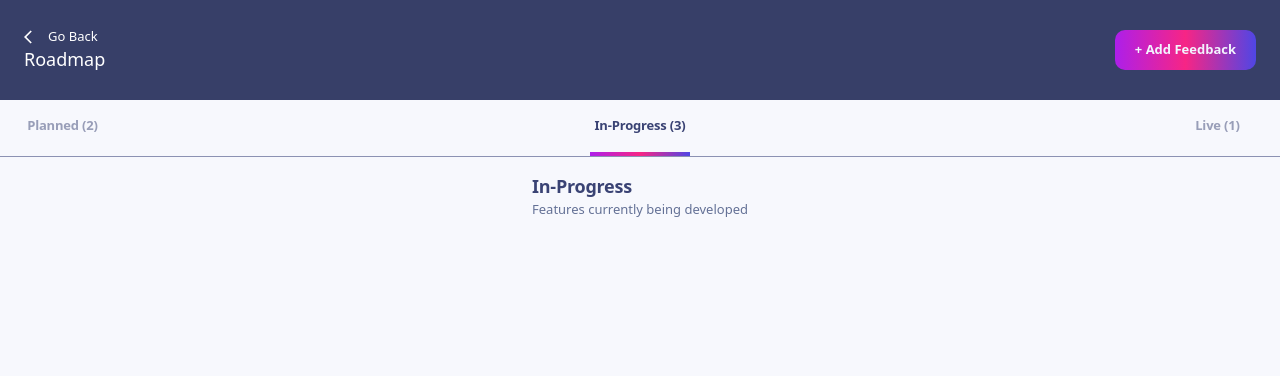
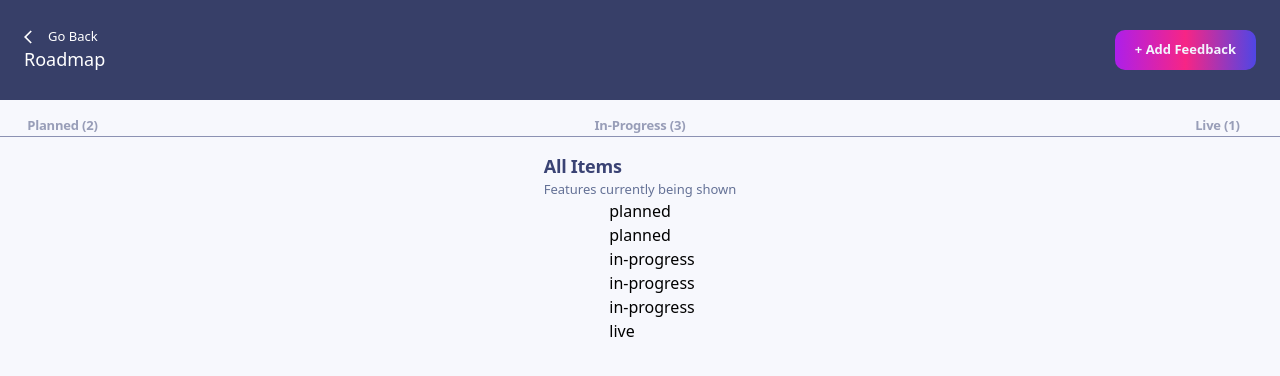
Before and after one commit to 4LL7N/product-feedback-app, a React (Vite) app: page /roadmap in a window 1280 px wide. Shown: the top 376 px of the page. Built offline with nearby package versions, Linux system fonts and the light colour scheme.

Commit message:
add roadmap function

```diff
--- a/src/index.css
+++ b/src/index.css
@@ -32,22 +32,6 @@
   transition: background 1s ease;
   border-color: purple;
 }
-.custom-button {
-  background: linear-gradient(to right, #ad1fea, #f72585, #4f46e5);
-  border: none;
-  font-size: 13px;
-  font-weight: bold;
-  color: #f2f4fe;
-  padding: 10.5px 20px;
-  border-radius: 10px;
-}
-
-.custom-button:hover {
-  background: none;
-  background: linear-gradient(to right, #4f46e5, #ad1fea, #f72585);
-  transition: background 1s ease;
-  border-color: purple;
-}
 
 .custom-line {
   background: linear-gradient(to right, #ad1fea, #f72585, #4f46e5);
--- a/src/page/RoadMap.tsx
+++ b/src/page/RoadMap.tsx
@@ -1,13 +1,51 @@
-import { useState } from "react";
+import { useEffect, useState } from "react";
 import { MdArrowBackIos } from "react-icons/md";
+import { Context } from "./Context";
+
 function RoadMap() {
-  const [selectedItem, setSelectedItem] = useState<string>("In-Progress");
+  const context = Context();
+  const [selectedItem, setSelectedItem] = useState<string>("");
+  const [filterInfo, setFilterInfo] = useState<any[]>([]);
+  const displayedStatuses: string[] = [];
+  const [statusCounts, setStatusCounts] = useState<{ [key: string]: number }>({
+    Planned: 0,
+    "In-Progress": 0,
+    Live: 0,
+  });
+
+  useEffect(() => {
+    const filteredData = context.dataInfo.productRequests.filter((item: any) =>
+      item.status.includes(context.filterCategory.toLowerCase())
+    );
+
+    const counts: { [key: string]: number } = {
+      Planned: 0,
+      "In-Progress": 0,
+      Live: 0,
+    };
+
+    filteredData.forEach((item: any) => {
+      counts[item.status] = (counts[item.status] || 0) + 1;
+    });
+
+    setStatusCounts(counts);
+    setFilterInfo(filteredData); // Update filtered data state
+  }, [context.filterCategory, context.dataInfo.productRequests]);
+
+  const CountStatus = (status: string) => {
+    // Normalize the status value to lowercase
+    const normalizedStatus = status.toLowerCase();
+    return statusCounts[normalizedStatus] !== undefined
+      ? statusCounts[normalizedStatus]
+      : 0;
+  };
+
   return (
-    <article className="flex flex-col items-center  justify-start bg-[#f7f8fd]  min-h-screen">
+    <article className="flex flex-col items-center justify-start bg-[#f7f8fd] min-h-screen">
       <header className="bg-[#373f68] w-full h-[100px] px-6 py-5 flex flex-row items-center justify-between">
-        <div className="flex flex-col items-start justify-between  ">
-          <div className="flex flex-row items-center  justify-center gap-2">
-            <MdArrowBackIos className=" text-white" />
+        <div className="flex flex-col items-start justify-between">
+          <div className="flex flex-row items-center justify-center gap-2">
+            <MdArrowBackIos className="text-white" />
             <button
               onClick={() => window.history.back()}
               className="text-[13px] text-white font-normal"
@@ -15,44 +53,40 @@ function RoadMap() {
               Go Back
             </button>
           </div>
-          <p className="text-[18px] text-white leading-[-0.25]font-normal">
+          <p className="text-[18px] text-white leading-[-0.25] font-normal">
             Roadmap
           </p>
         </div>
         <button className="custom-button">+ Add Feedback</button>
       </header>
-      <section className="flex flex-col items-center justify-between w-full    py-4">
+      <section className="flex flex-col items-center justify-between w-full py-4">
         <div className="flex flex-row items-center justify-between w-full">
           <button
-            className={` ${
+            className={`${
               selectedItem === "Planned" ? "text-[#3a4374]" : "text-[#3a437480]"
-            }
-             w-[125px] flex items-center justify-center text-[13px] font-bold tracking-[-0.18px]`}
+            } w-[125px] flex items-center justify-center text-[13px] font-bold tracking-[-0.18px]`}
             onClick={() => setSelectedItem("Planned")}
           >
-            Planned (2)
+            Planned ({CountStatus("Planned")})
           </button>
-          <div
-            className={` ${
+          <button
+            className={`${
               selectedItem === "In-Progress"
                 ? "text-[#3a4374]"
                 : "text-[#3a437480]"
-            }
-             w-[125px] flex items-center justify-center text-[13px] font-bold tracking-[-0.18px]`}
+            } w-[125px] flex items-center justify-center text-[13px] font-bold tracking-[-0.18px]`}
             onClick={() => setSelectedItem("In-Progress")}
           >
-            <p> In-Progress (3)</p>
-          </div>
-
-          <p
-            className={` ${
+            In-Progress ({CountStatus("In-Progress")})
+          </button>
+          <button
+            className={`${
               selectedItem === "Live" ? "text-[#3a4374]" : "text-[#3a437480]"
-            }
-              w-[125px] flex items-center justify-center text-[13px] font-bold tracking-[-0.18px]`}
+            } w-[125px] flex items-center justify-center text-[13px] font-bold tracking-[-0.18px]`}
             onClick={() => setSelectedItem("Live")}
           >
-            Live (1)
-          </p>
+            Live ({CountStatus("Live")})
+          </button>
         </div>
         <div className="flex flex-row items-center justify-between w-full px-6">
           <div
@@ -68,12 +102,63 @@ function RoadMap() {
       <section>
         <div>
           <p className="text-[18px] font-bold tracking-[-0.25px] text-[#3a4374]">
-            {selectedItem}
+            {selectedItem ? selectedItem : "All Items"}
           </p>
           <p className="text-[13px] text-[#647196] font-normal">
-            Features currently being developed
+            Features currently being{" "}
+            {selectedItem ? selectedItem.toLowerCase() : "shown"}
           </p>
         </div>
+      </section>
+      <section>
+        {selectedItem
+          ? filterInfo.map((item: any) => {
+              if (
+                item.status.toLowerCase() === selectedItem.toLowerCase() &&
+                item.status !== "suggestion"
+              ) {
+                let dotColor = "";
+                if (item.status === "Planned") {
+                  dotColor = "bg-orange-300"; // Use Tailwind CSS color class
+                } else if (item.status === "In-Progress") {
+                  dotColor = "bg-purple-400"; // Use Tailwind CSS color class
+                } else if (item.status === "Live") {
+                  dotColor = "bg-blue-400"; // Use Tailwind CSS color class
+                }
+
+                return (
+                  <div key={item.id}>
+                    <p
+                      className={`${dotColor} w-2 h-2 rounded-full inline-block mr-2`}
+                    ></p>
+                    {item.status}
+                  </div>
+                );
+              }
+              return null;
+            })
+          : filterInfo.map((item: any) => {
+              if (item.status !== "suggestion") {
+                let dotColor = "";
+                if (item.status === "Planned") {
+                  dotColor = "bg-[#f49f85]";
+                } else if (item.status === "In-Progress") {
+                  dotColor = "bg-[#ad1fea]";
+                } else if (item.status === "Live") {
+                  dotColor = "bg-[#62bcfa]";
+                }
+
+                return (
+                  <div key={item.id}>
+                    <p
+                      className={`${dotColor} w-4 h-4 rounded-full inline-block mr-2`}
+                    ></p>
+                    {item.status}
+                  </div>
+                );
+              }
+              return null;
+            })}
       </section>
     </article>
   );
```
